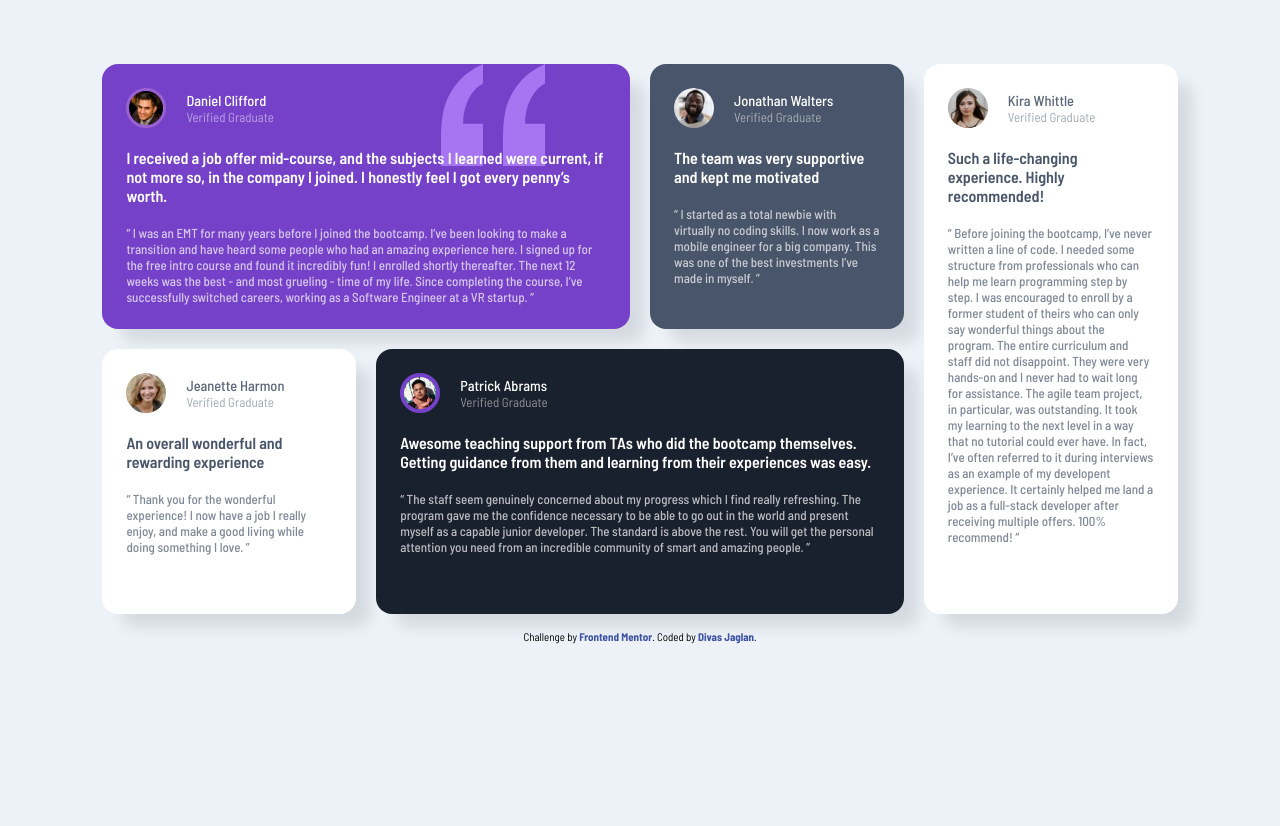
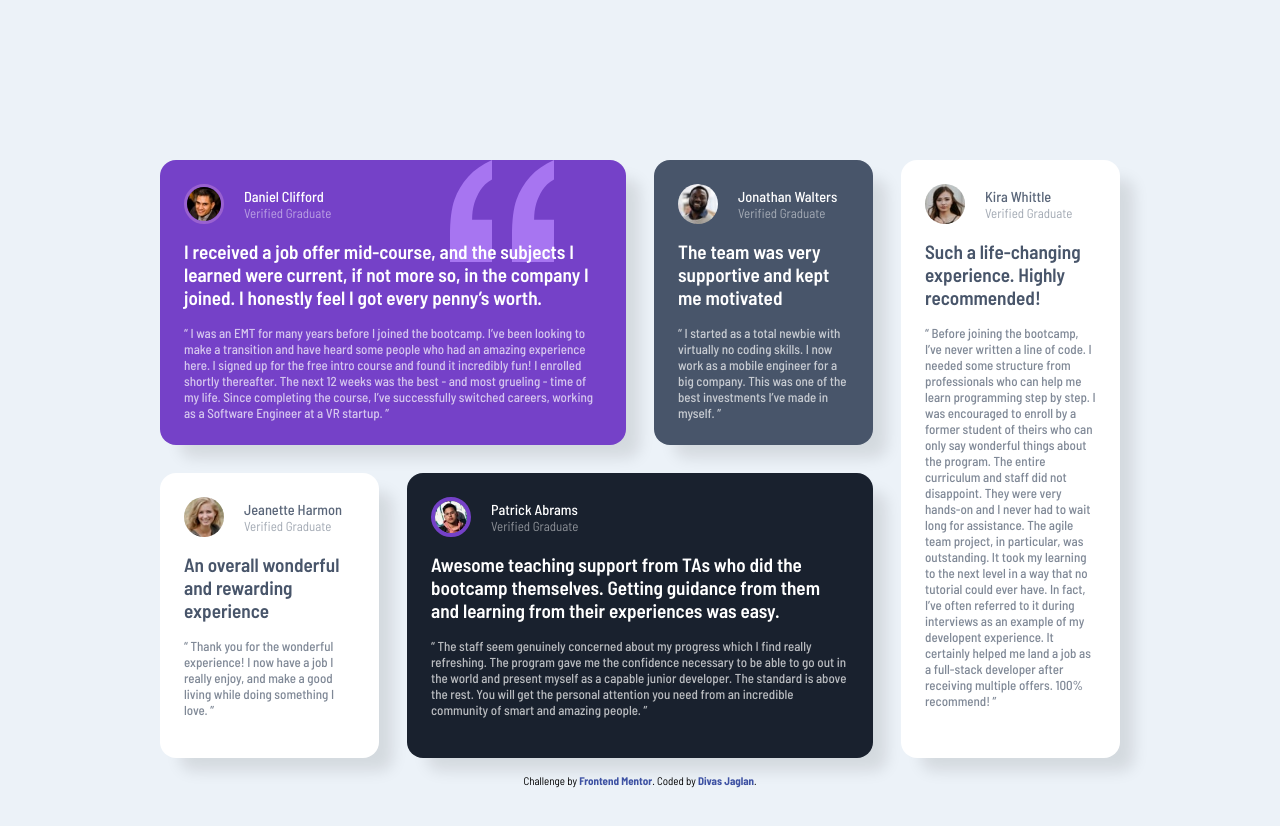
Before and after one commit to DivasJaglan/Frontend-Mentor, a plain HTML site: page testimonials-grid-section-main/index.html in a window 1280 px wide. Before the commit the page ends 800 px from the top, so only its background shows below. Drawn offline with Linux system fonts and the light colour scheme.

Commit message:
Add files via upload
Fixed the padding mistakes for ipad

```diff
--- a/testimonials-grid-section-main/styles.css
+++ b/testimonials-grid-section-main/styles.css
@@ -12,6 +12,7 @@
 body {
   gap: 1rem;
   display: flex;
+  height: 100%;
   padding: 5rem 2rem;
   font-size: 0.813rem;
   flex-direction: column;
@@ -21,7 +22,7 @@ body {
 }
 
 .container {
-  gap: 1.25rem;
+  gap: 1.75rem;
   display: flex;
   flex-direction: column;
 }
@@ -43,7 +44,7 @@ body {
 }
 
 .testimonial .feedback {
-  font-size: 1rem;
+  font-size: 1.2rem;
   font-weight: 600;
   color: var(--white);
 }
@@ -55,7 +56,7 @@ body {
 }
 
 .testimonial {
-  gap: 1.25rem;
+  gap: 1rem;
   display: flex;
   padding: 1.5rem;
   border-radius: 1rem;
@@ -137,8 +138,8 @@ body {
   }
 
   body {
+    padding: 10rem;
     display: flex;
-    padding: 5% 8%;
     align-items: center;
     flex-direction: column;
     justify-content: center;
```
